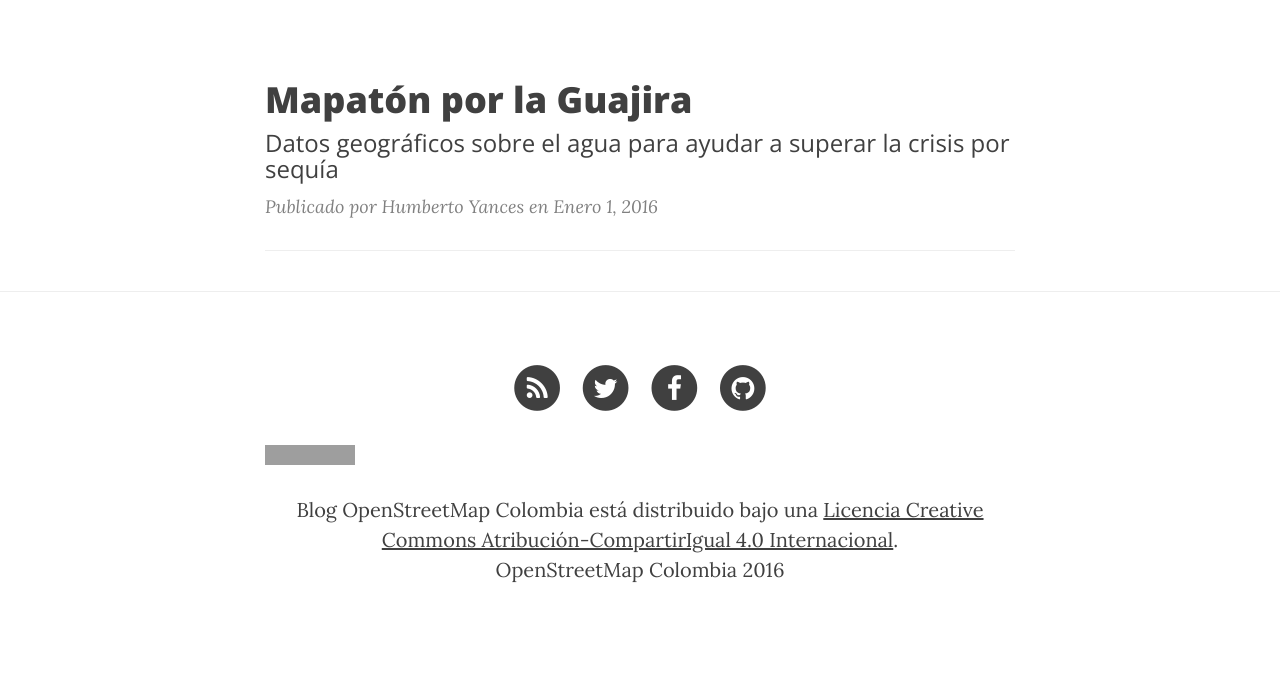
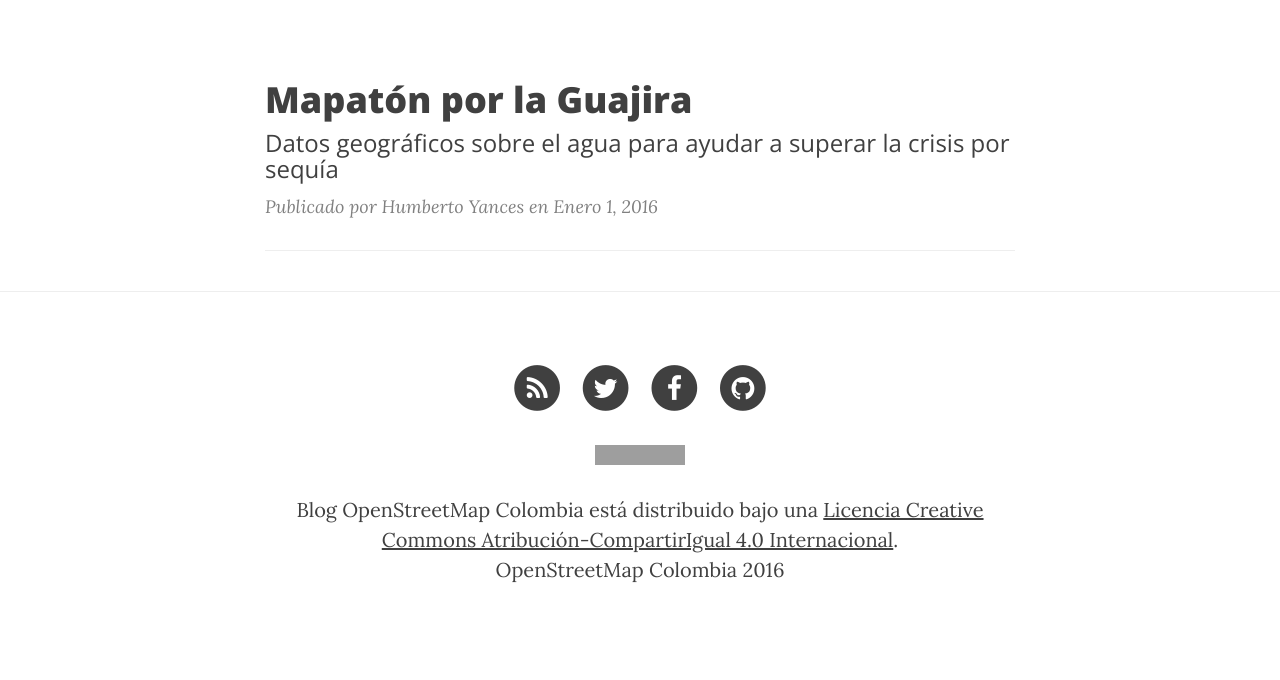
Before and after one commit to redhumus/openstreetmapcolombia.github.io, a Jekyll site: the page built from index.html, in a window 1280 px wide. Shown: the part 712-1392 px from the top of the page. Built offline with Jekyll 4.4.1, drawn with Linux system fonts in a browser that asks for light colours; nearby versions of some CDN libraries; the list of posts is cut into pages by our own code; grey boxes are pictures that could not be loaded.

Commit message:
mejoras en leyenda etiqueta CC.

```diff
--- a/_includes/footer.html
+++ b/_includes/footer.html
@@ -44,7 +44,7 @@
                     {% endif %}
                 </ul>
                 <p class="text-center">
-                    <a rel="license" href="http://creativecommons.org/licenses/by-sa/4.0/"><img alt="Licencia Creative Commons" style="border-width:0" src="https://i.creativecommons.org/l/by-sa/4.0/88x31.png" /></a><br /><span xmlns:dct="http://purl.org/dc/terms/" property="dct:title">Blog OpenStreetMap Colombia</span> está distribuido bajo una <a rel="license" href="http://creativecommons.org/licenses/by-sa/4.0/">Licencia Creative Commons Atribución-CompartirIgual 4.0 Internacional</a>.<br>{{ site.title }} {{ site.time | date: '%Y' }}
+                    <a rel="license" href="http://creativecommons.org/licenses/by-sa/4.0/"><img alt="Licencia Creative Commons" style="border-width:0" src="https://i.creativecommons.org/l/by-sa/4.0/88x31.png" class="center-block"/></a><br /><span xmlns:dct="http://purl.org/dc/terms/" property="dct:title">Blog OpenStreetMap Colombia</span> está distribuido bajo una <a rel="license" href="http://creativecommons.org/licenses/by-sa/4.0/">Licencia Creative Commons Atribución-CompartirIgual 4.0 Internacional</a>.<br>{{ site.title }} {{ site.time | date: '%Y' }}
                 </p>
                 <p>
 
```
